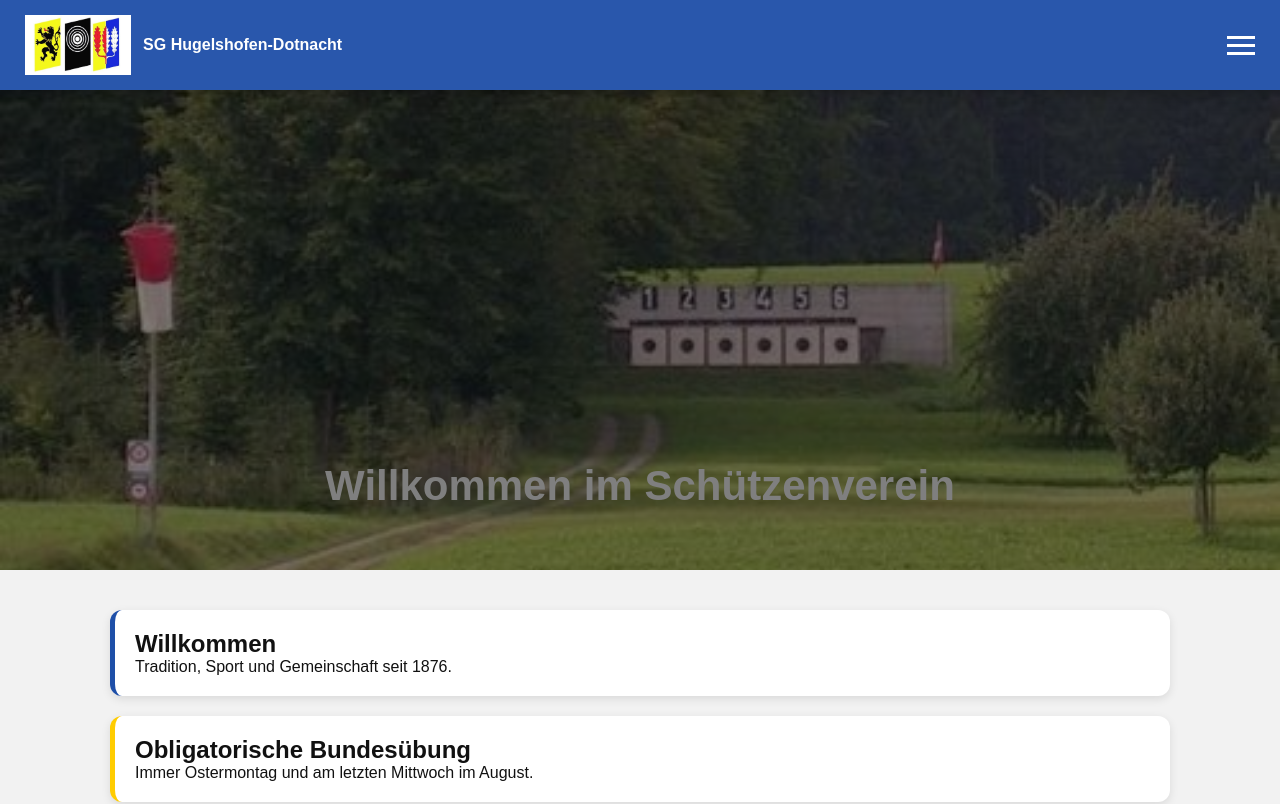
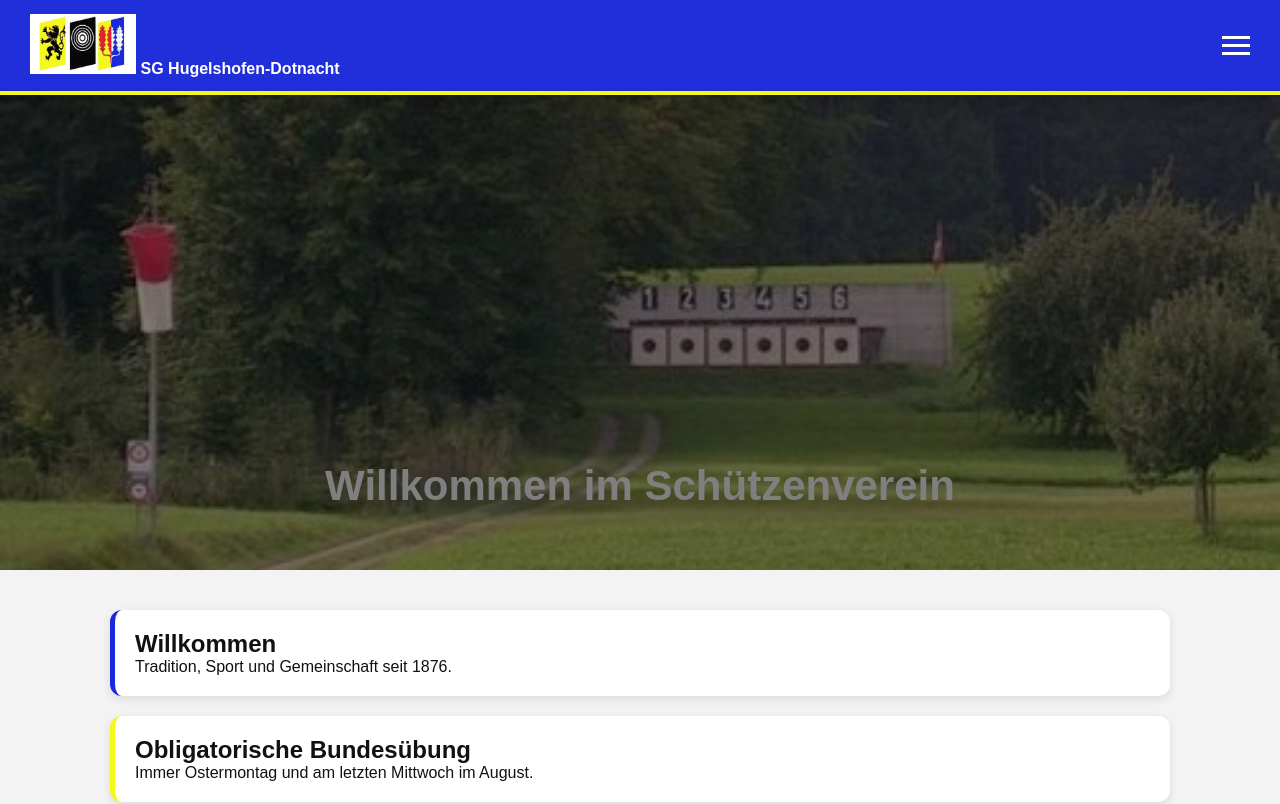
Before and after one commit to ThutSky-and-more/schuetzenverein, an Eleventy site: page index.njk in a window 1280 px wide. Shown: the top 804 px of the page. Built offline with nearby package versions, Linux system fonts and the light colour scheme; Eleventy itself is replaced by a stand-in of ours; files that its build step writes are made by us from their sources.

Commit message:
Update index.njk

```diff
--- a/index.njk
+++ b/index.njk
@@ -35,11 +35,13 @@
 
 <style>
 :root{
-  --black:#111;
-  --yellow:#ffcc00;
-  --blue:#1e4fa8;
-  --red:#c8102e;
-  --bg:#f2f2f2;
+  --black:#080808;
+  --yellow:#F4F81B;
+  --blue:#1A29DA;
+  --red:#ED1E32;
+  --bg:#f3f3f3;
+
+  --shadow:rgba(0,0,0,.18);
 }
 
 *{
@@ -61,16 +63,26 @@
   top:0;
   left:0;
   width:100%;
-  height:90px;
+  height:95px;
   display:flex;
   justify-content:space-between;
   align-items:center;
-  padding:0 25px;
-  background:rgba(30,79,168,0.95); /* Vereinsblau */
-  backdrop-filter:blur(10px);
+  padding:0 30px;
+
+  background:rgba(26,41,218,.97);
+
+  backdrop-filter:blur(12px);
+
   color:white;
+
   z-index:1000;
-  box-shadow:0 4px 15px rgba(0,0,0,0.25);
+
+  box-shadow:0 5px 18px rgba(0,0,0,.25);
+
+  border-bottom:4px solid var(--yellow);
+}
+
+  box-shadow:0 5px 20px rgba(0,0,0,.25);
 }
 
 .logo{
```
